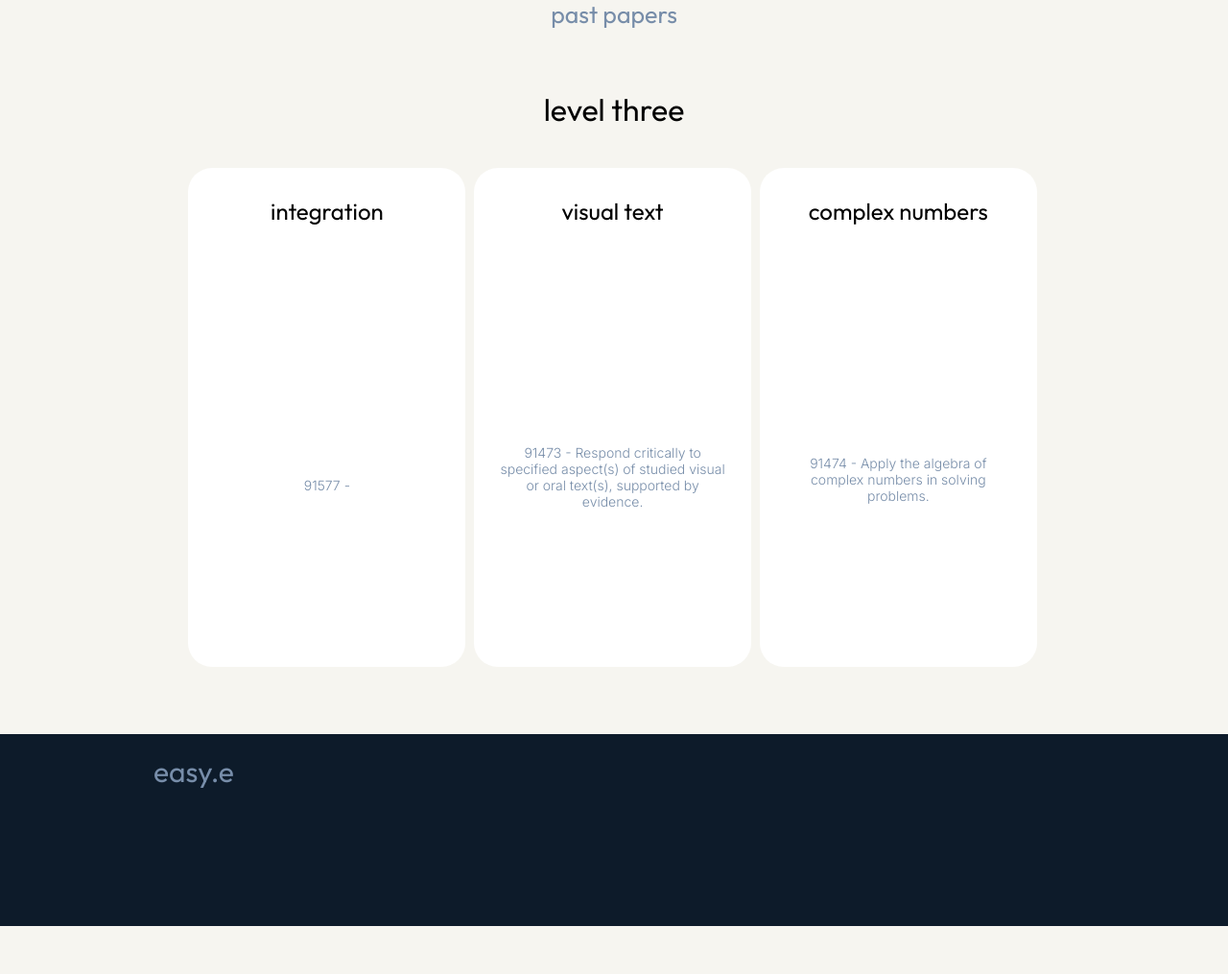
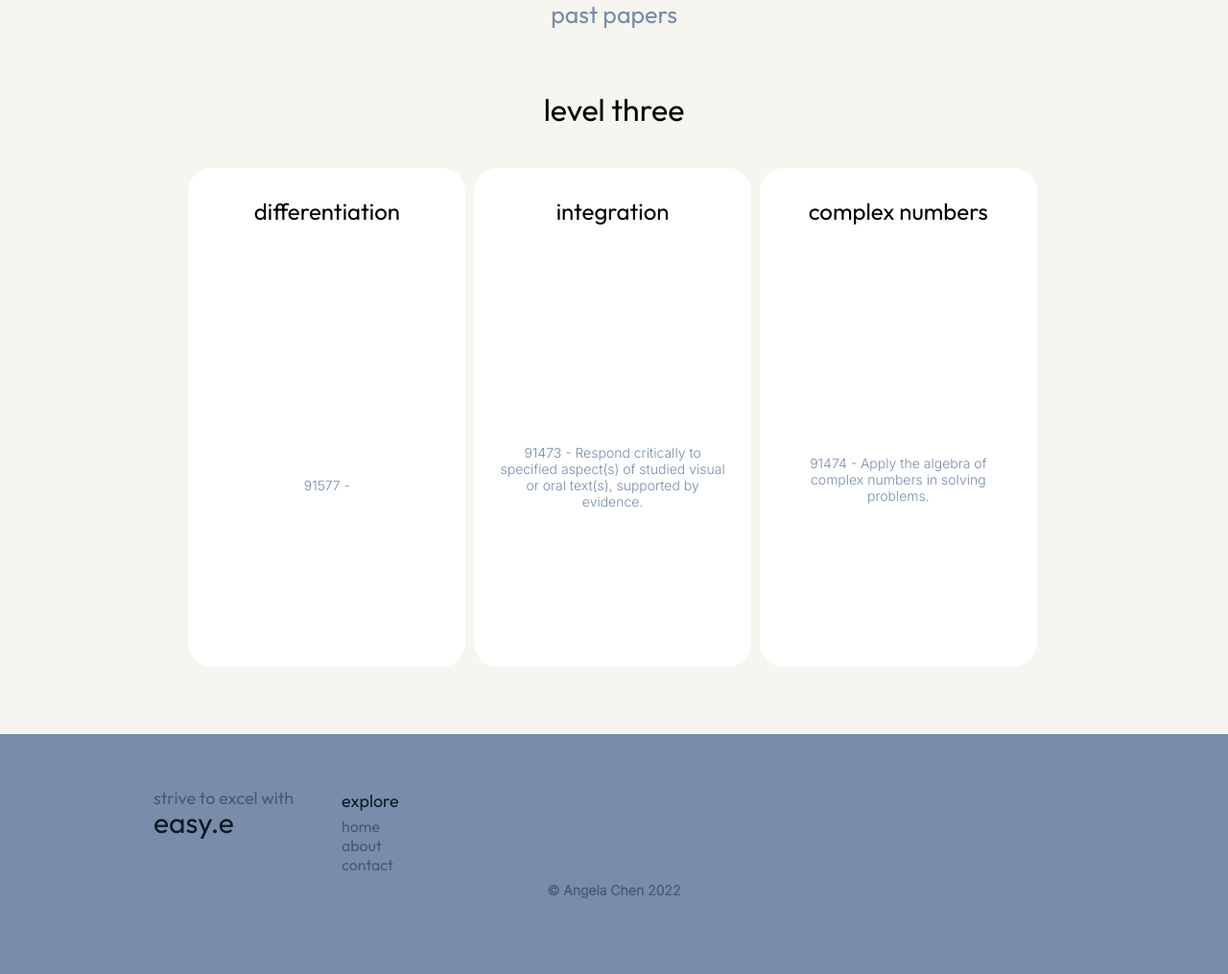
Before and after one commit to angchn/easy-e, a Flask app: page /past_papers_math in a window 1280 px wide. Shown: the part 287-1302 px from the top of the page at 96% size. Before the commit the page ends 1252 px from the top, so only its background shows below. Run offline with Flask 2, Linux system fonts and the light colour scheme; data that the repository does not hold is empty.

Commit message:
stylised footer

```diff
--- a/static/styles.css
+++ b/static/styles.css
@@ -118,8 +118,8 @@ body {
 }
 
 #footer {
-    background-color: #0d1b2a;
-    height: 200px;
+    background-color: #778da9;
+    height: 250px;
     bottom: 0;
     margin-top: 70px;
 }
@@ -127,16 +127,64 @@ body {
 #footer_content {
     width: 75%;
     margin: auto;
-    padding-top: 20px;
+    padding-top: 40px;
+}
+
+#footer_container {
+    width: 20%;
+    display: inline-block;
+    height: 100px;
+    vertical-align: top;
+}
+
+#footer_description {
+    color: #485b72;
+    font-family: 'Outfit', sans-serif;
+    font-weight: 100;
+    font-size: 18px;
+    user-select: none;
+    margin-bottom: -25px;
+    vertical-align: top;
 }
 
 #footer_home {
     margin-right: 150px;
     font-size: 30px;
-    color: #778da9;
+    color: #0d1b2a;
     text-decoration: none;
-    user-select: none;
+    font-weight: 300;
+    cursor: default;
     font-family: 'Outfit', sans-serif;
+}
+
+#footer_headings {
+    font-family: 'Outfit', sans-serif;
+    font-weight: 200;
+    color: #0d1b2a;
+    margin-bottom: 5px;
+    font-size: 18px;
+}
+
+#copyright {
+    font-family: 'Inter', sans-serif;
+    font-weight: bold;
+    color: #485b72;
+    text-align: center;
+    font-size: 14px;
+}
+
+.footer_link {
+    font-family: 'Outfit', sans-serif;
+    text-decoration: none;
+    cursor: pointer;
+    color: #485b72;
+    display: block;
+    width: fit-content;
+}
+
+.footer_link:hover {
+    color: #f6f5f0;
+    transition-duration: 0.2s;
 }
 
 .subject_header {
--- a/templates/footer.html
+++ b/templates/footer.html
@@ -4,6 +4,16 @@
 
 <div id="footer">
     <div id="footer_content">
-        <a id="footer_home" href="{{url_for('home')}}">easy.e</a>
+        <div id="footer_container">
+            <h2 id="footer_description">strive to excel with</h2>
+            <h1 id="footer_home">easy.e</h1>
+        </div>
+        <div id="footer_container">
+            <h3 id="footer_headings">explore</h3>
+            <a class="footer_link">home</a>
+            <a class="footer_link">about</a>
+            <a class="footer_link">contact</a>
+        </div>
+        <p id="copyright">© Angela Chen 2022</p>
     </div>
 </div>
--- a/templates/maths.html
+++ b/templates/maths.html
@@ -12,10 +12,10 @@
     <h1 class="level">level three</h1>
     <div class="standard">
         <div class="standard_box">
-            <h2 class="standard_title">integration</h2>
+            <h2 class="standard_title">differentiation</h2>
             <p class="standard_description">91577 - </p>
             {% for mpaper in mpapers %}
-            {% if mpaper.standard == "integration" %}
+            {% if mpaper.standard == "differentiation" %}
             <ul>
                 <a class="paper_link" href="/static/past_paper_files/{{mpaper.paper_file}}" target="_blank">{{mpaper.name}}</a>
             </ul>
@@ -23,10 +23,10 @@
             {% endfor %}
         </div>
         <div class="standard_box">
-            <h2 class="standard_title">visual text</h2>
+            <h2 class="standard_title">integration</h2>
             <p class="standard_description">91473 - Respond critically to specified aspect(s) of studied visual or oral text(s), supported by evidence. </p>
             {% for mpaper in mpapers %}
-            {% if mpaper.standard == "visual" %}
+            {% if mpaper.standard == "integration" %}
             <ul>
                 <a class="paper_link" href="/static/past_paper_files/{{mpaper.paper_file}}" target="_blank">{{mpaper.name}}</a>
             </ul>
```
Also changed, not shown: student.db.
